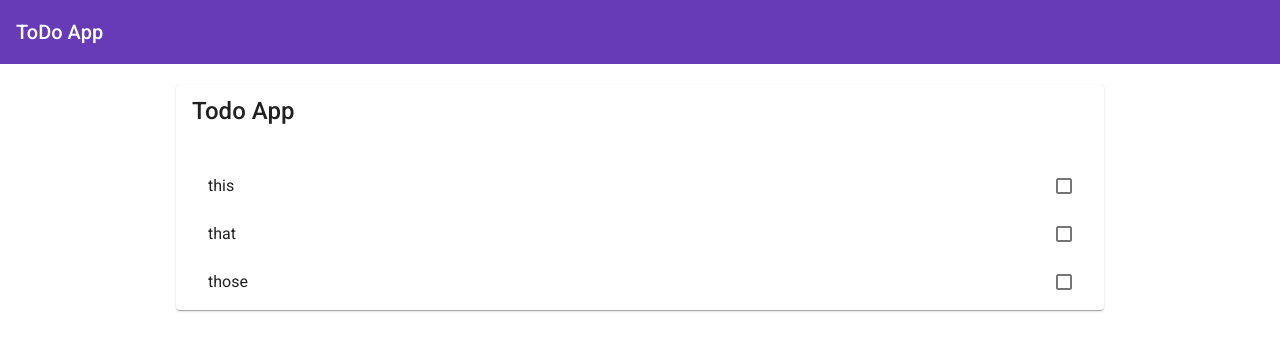
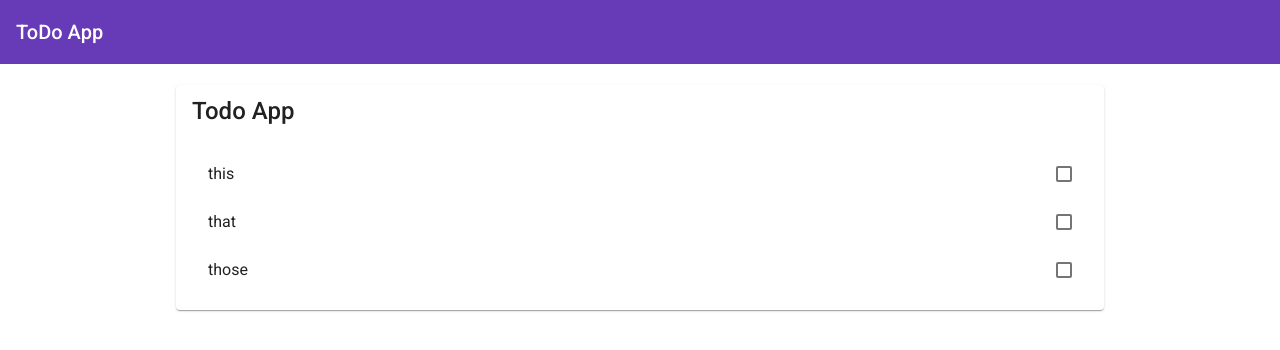
Before and after one commit to newmankyle/angular-todo-app, an Angular app: page / in a window 1280 px wide. Shown: the top 350 px of the page. Built offline with nearby package versions, Linux system fonts and the light colour scheme.

Commit message:
removes lob-owl style on todo items

```diff
--- a/src/styles.css
+++ b/src/styles.css
@@ -1,7 +1,7 @@
 @import "~normalize.css";
 /* You can add global styles to this file, and also import other style files */
 
-* + * {
+body * + * {
   margin-top: 1.5em;
 }
 
@@ -19,3 +19,8 @@ body {
   margin-left: auto;
   margin-right: auto;
 }
+
+.mat-pseudo-checkbox,
+.mat-list-text {
+  margin-top: 0;
+}
```
